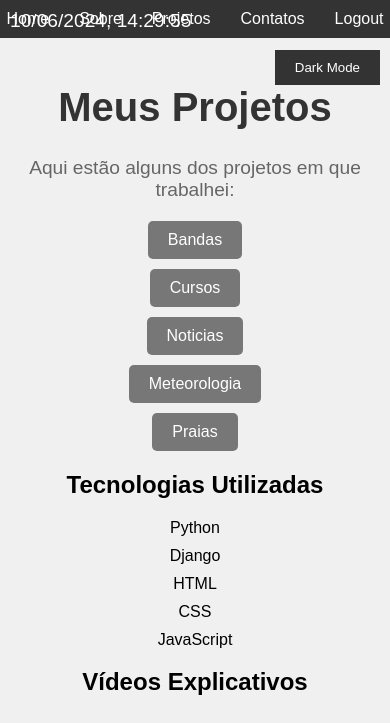
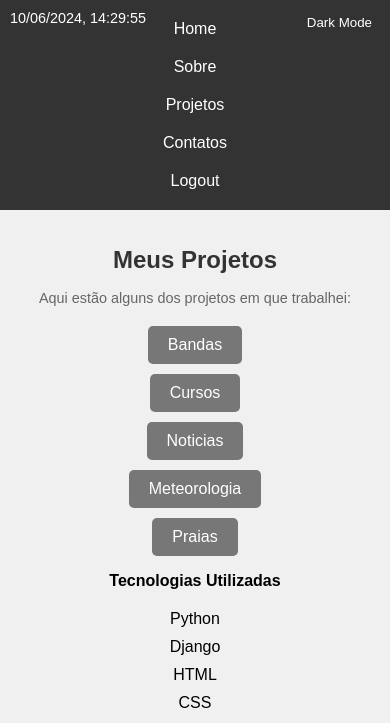
Before and after one commit to TomasMaria7/PwProject, a Django app: page /projetos/ in a window 390 px wide. Shown: the top 723 px of the page. Run offline with Django 4.2, Linux system fonts and the light colour scheme; a user stored in the database is signed in.

Commit message:
Update projetos.html

```diff
--- a/portfolio/templates/portfolio/projetos.html
+++ b/portfolio/templates/portfolio/projetos.html
@@ -137,6 +137,63 @@
             font-size: 1.2em;
             color: white;
         }
+        @media (max-width: 768px) {
+            .container h1 {
+                font-size: 2em;
+            }
+
+            .container h2 {
+                font-size: 1.2em;
+            }
+
+            .container p {
+                font-size: 1em;
+            }
+
+            header nav ul li {
+                margin: 5px 10px;
+            }
+
+            #darkModeToggle {
+                top: 10px;
+                right: 10px;
+                padding: 5px 10px;
+            }
+
+            #dateTimeDisplay {
+                font-size: 1em;
+            }
+        }
+
+        @media (max-width: 480px) {
+            .container h1 {
+                font-size: 1.5em;
+            }
+
+            .container h2 {
+                font-size: 1em;
+            }
+
+            .container p {
+                font-size: 0.9em;
+            }
+
+            header nav ul {
+                flex-direction: column;
+            }
+
+            header nav ul li {
+                margin: 10px 0;
+            }
+
+            #darkModeToggle {
+                padding: 5px 8px;
+            }
+
+            #dateTimeDisplay {
+                font-size: 0.9em;
+            }
+        }
     </style>
 </head>
 <body>
@@ -180,8 +237,8 @@
 
         <h2>Vídeos Explicativos</h2>
         <div class="video-links">
-            <iframe src="https://www.youtube.com/watch?v=RJ6l2Oamp0Q" frameborder="0" allow="accelerometer; autoplay; clipboard-write; encrypted-media; gyroscope; picture-in-picture" allowfullscreen></iframe>
-            <iframe src="https://www.youtube.com/shorts/9nH1t-sMhAs" frameborder="0" allow="accelerometer; autoplay; clipboard-write; encrypted-media; gyroscope; picture-in-picture" allowfullscreen></iframe>
+            <iframe src="https://youtu.be/WImlIzIxMIk" frameborder="0" allow="accelerometer; autoplay; clipboard-write; encrypted-media; gyroscope; picture-in-picture" allowfullscreen></iframe>
+            <iframe src="https://youtu.be/wZ8KocLE7TU" frameborder="0" allow="accelerometer; autoplay; clipboard-write; encrypted-media; gyroscope; picture-in-picture" allowfullscreen></iframe>
         </div>
     </div>
     <footer>
```
